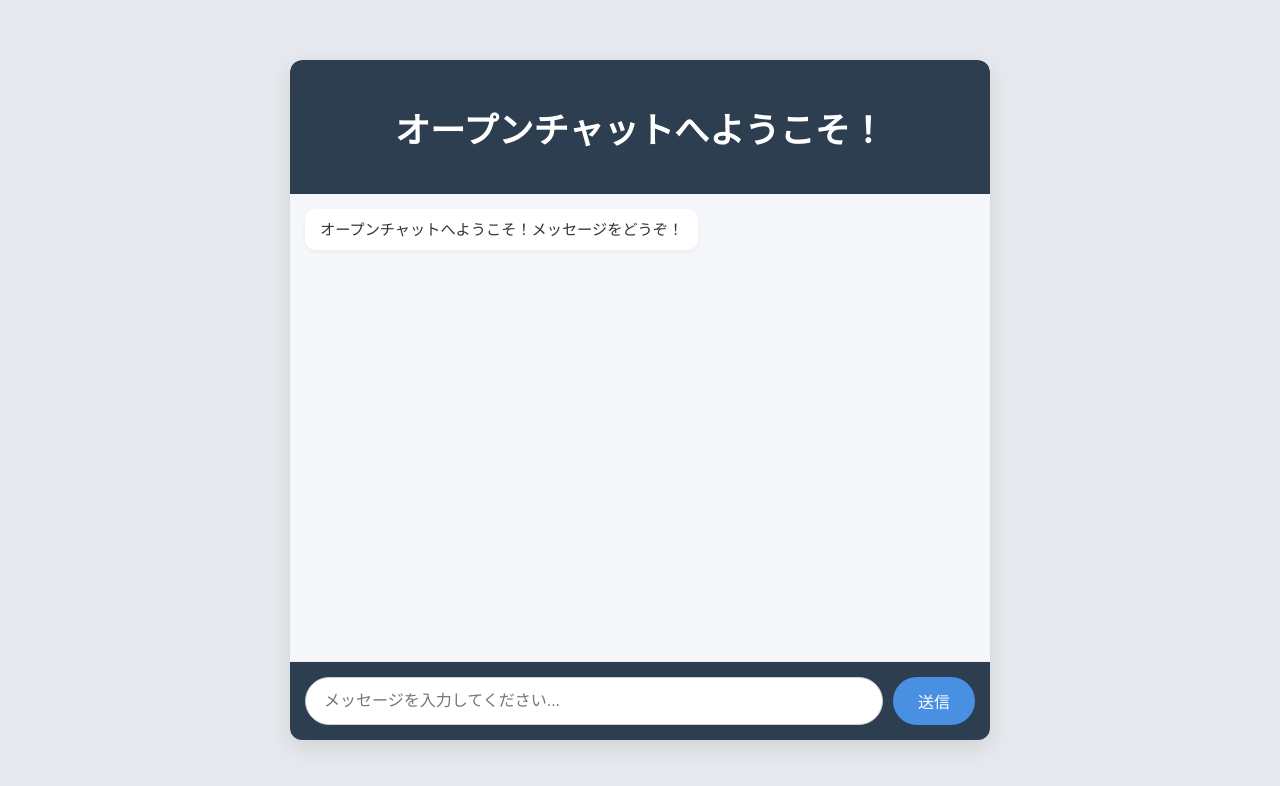
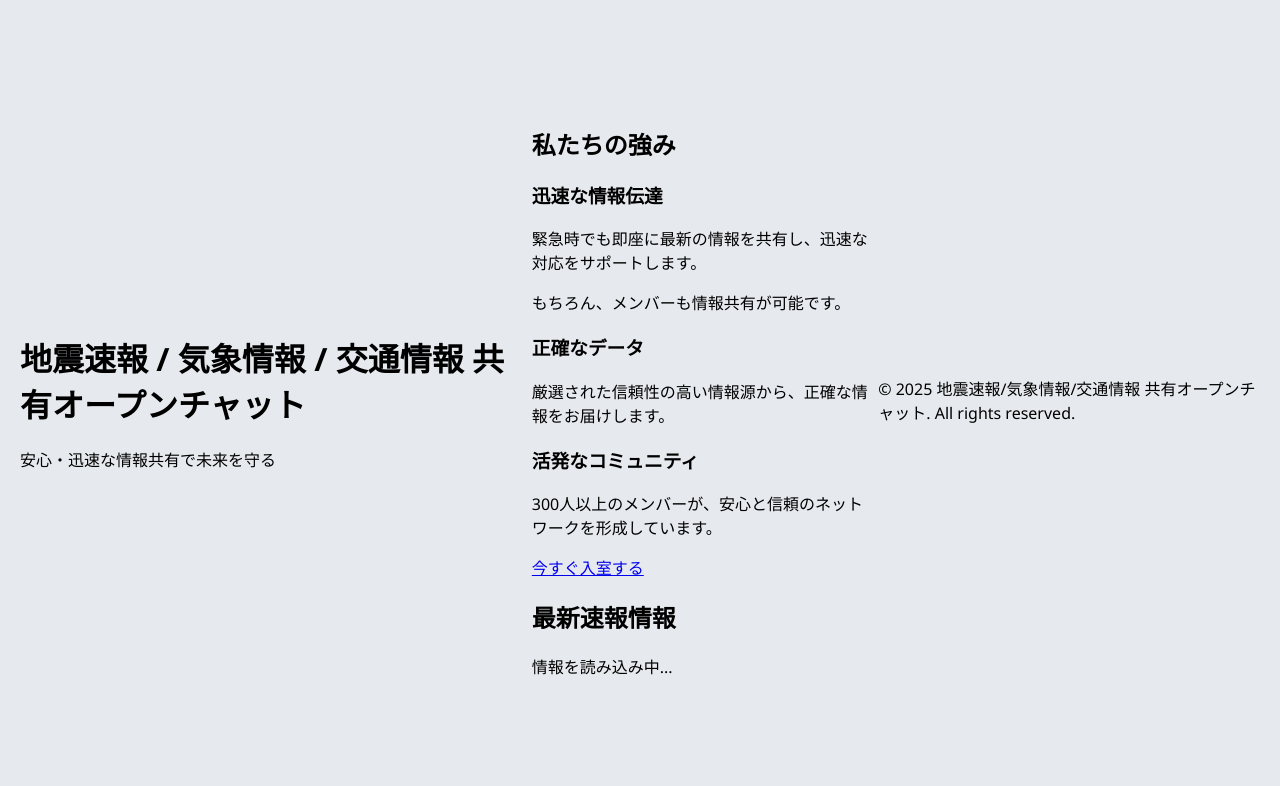
Before and after one commit to YoiyamiJin/ET.github.io, a plain HTML site: page index.html in a window 1280 px wide. Drawn offline with Linux system fonts and the light colour scheme.

Commit message:
Update index.html

```diff
--- a/index.html
+++ b/index.html
@@ -3,23 +3,53 @@
 <head>
     <meta charset="UTF-8">
     <meta name="viewport" content="width=device-width, initial-scale=1.0">
-    <title>シンプルオープンチャット</title>
+    <title>地震速報/気象情報/交通情報 共有オープンチャット 公式サイト</title>
     <link rel="stylesheet" href="style.css">
 </head>
 <body>
-    <div class="chat-container">
-        <div class="chat-header">
-            <h1>オープンチャットへようこそ！</h1>
+    <header class="hero-section">
+        <div class="hero-content">
+            <h1>地震速報 / 気象情報 / 交通情報 共有オープンチャット</h1>
+            <p class="subtitle">安心・迅速な情報共有で未来を守る</p>
         </div>
+    </header>
 
-        <div class="chat-messages" id="chat-messages">
+    <main class="main-content">
+        <section class="section-strength">
+            <h2>私たちの強み</h2>
+            <div class="strength-grid">
+                <div class="strength-item">
+                    <h3>迅速な情報伝達</h3>
+                    <p>緊急時でも即座に最新の情報を共有し、迅速な対応をサポートします。</p>
+                    <p>もちろん、メンバーも情報共有が可能です。</p>
+                </div>
+                <div class="strength-item">
+                    <h3>正確なデータ</h3>
+                    <p>厳選された信頼性の高い情報源から、正確な情報をお届けします。</p>
+                </div>
+                <div class="strength-item">
+                    <h3>活発なコミュニティ</h3>
+                    <p>300人以上のメンバーが、安心と信頼のネットワークを形成しています。</p>
+                </div>
             </div>
+            <div class="join-button-container">
+                <a href="https://line.me/ti/g2/TbIeEFT9tA2ZAfujTwy2TeH64ZHzji6w0IHx-A?utm_source=invitation&utm_medium=link_copy&utm_campaign=default" target="_blank" class="join-button">
+                    今すぐ入室する
+                </a>
+            </div>
+        </section>
 
-        <div class="chat-input">
-            <input type="text" id="message-input" placeholder="メッセージを入力してください...">
-            <button id="send-button">送信</button>
-        </div>
-    </div>
+        <section class="section-latest-info">
+            <h2>最新速報情報</h2>
+            <div id="latest-info-container" class="info-list">
+                <p class="loading-message">情報を読み込み中...</p>
+                </div>
+        </section>
+    </main>
+
+    <footer class="footer">
+        <p>&copy; 2025 地震速報/気象情報/交通情報 共有オープンチャット. All rights reserved.</p>
+    </footer>
 
     <script src="script.js"></script>
 </body>
```
